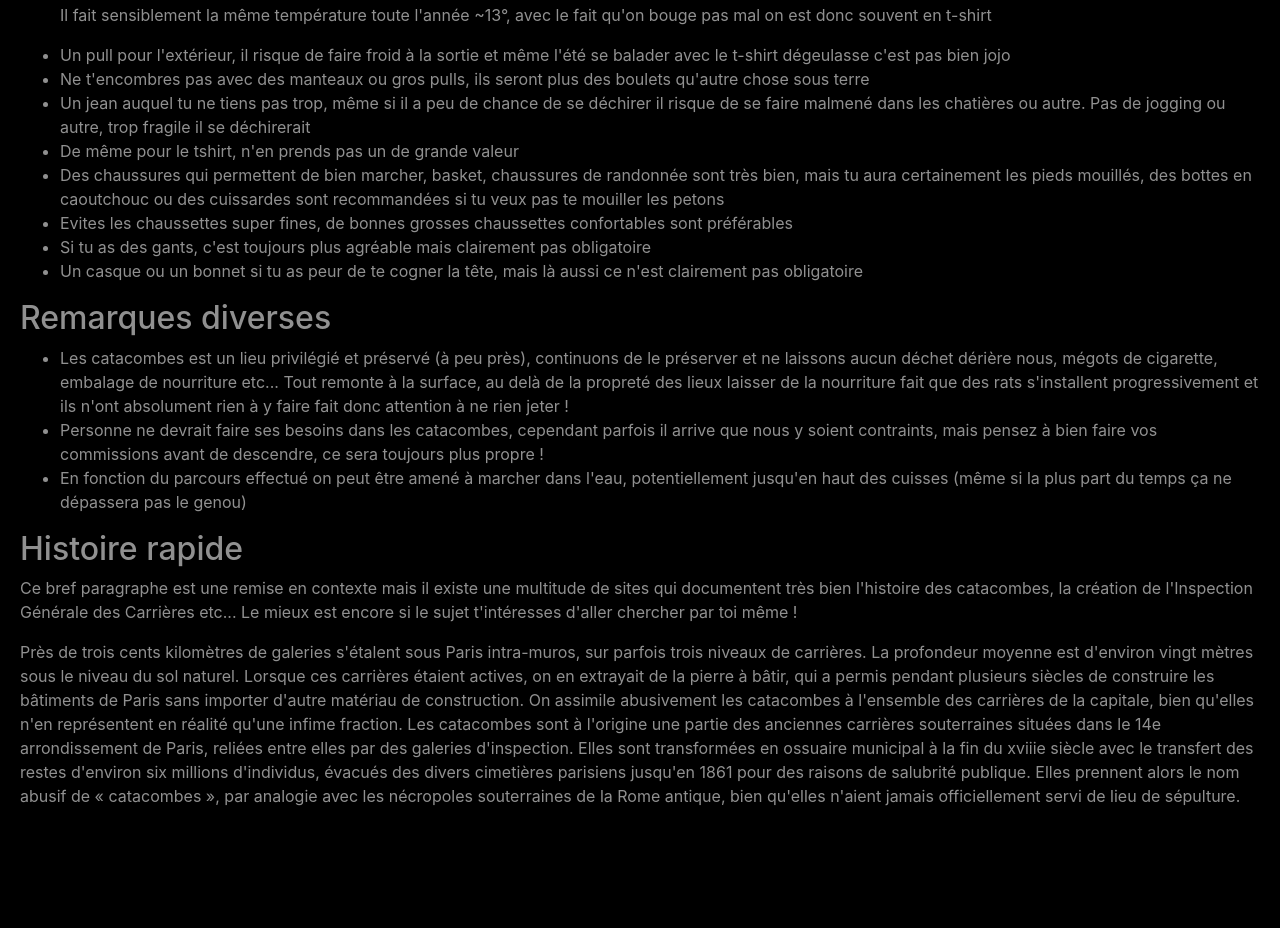
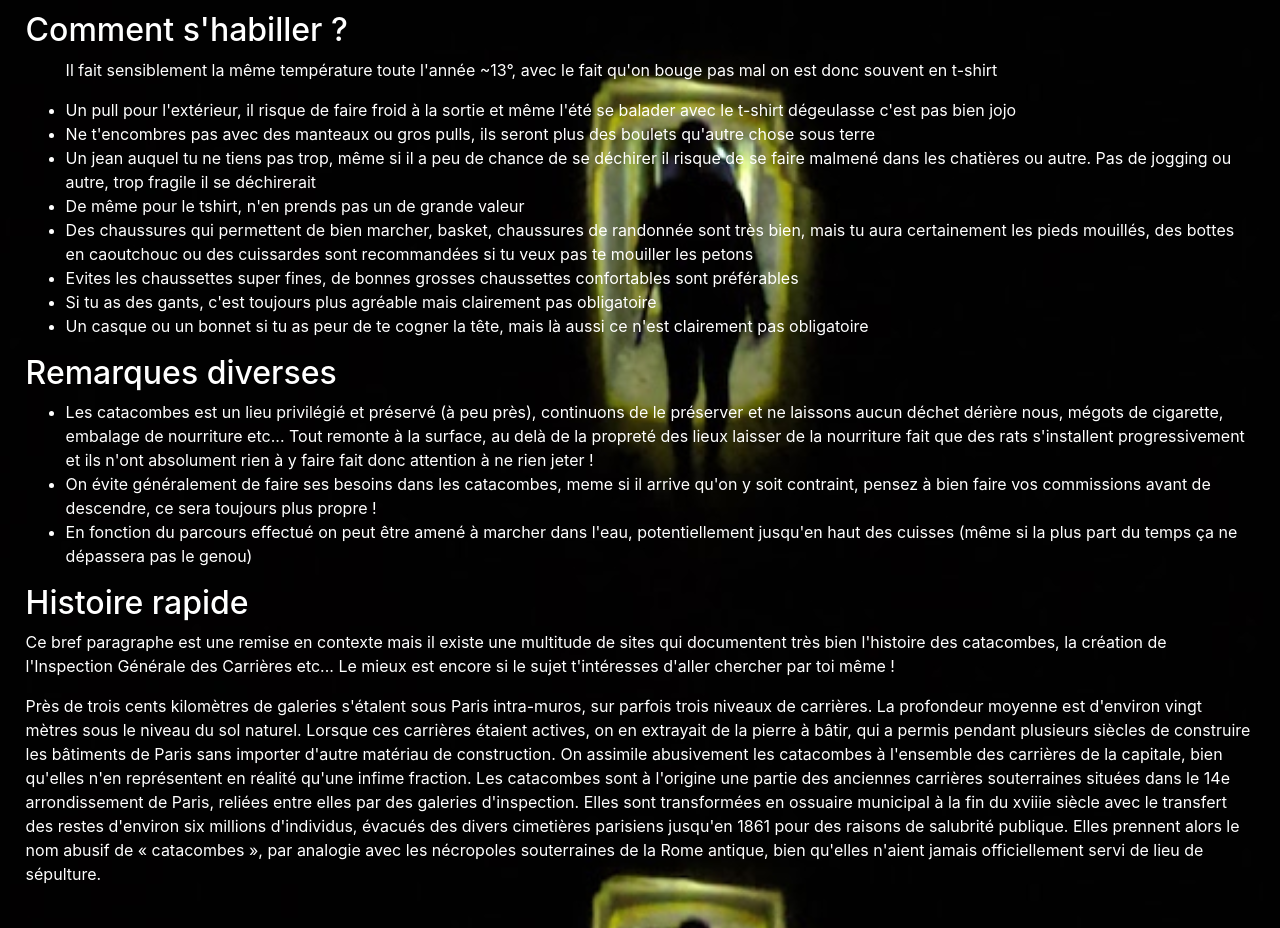
Before and after one commit to RobinMesaMarin/cataffaires, a plain HTML site: page index.html in a window 1280 px wide. Shown: the part 879-1807 px from the top of the page. Before the commit the page ends 1723 px from the top, so only its background shows below. Drawn offline with nearby package versions, Linux system fonts and the light colour scheme.

Commit message:
fix bg + rewrite stuff

```diff
--- a/index.css
+++ b/index.css
@@ -1,27 +1,22 @@
 body {
+    padding: 2%;
     width: 100%;
-    background-image: url("img/bg.mp4");
+    background-image: url("img/bg.jpg");
     background-repeat: no-repeat;
     background-size: cover;
-    opacity: 0.6;
-    background-color: black;
+    background-attachment: fixed;
+    color:white;
 }
 
-.content {
-    z-index: 1;
-    color: #f1f1f1;
-    width: 100%;
-    padding: 20px;
-  }
-
-#myVideo {
-position: fixed;
-right: 0;
-bottom: 0;
-min-width: 100%;
-min-height: 100%;
+body h1 {
+    text-align: center;
+    margin-top:2%
 }
 
 a {
     color: red;
 }
+
+a:hover{
+    color:darkred;
+}
--- a/index.html
+++ b/index.html
@@ -16,11 +16,6 @@
 </head>
 
 <body>
-
-    <!-- <video autoplay muted loop id="myVideo">
-        <source src="img/bg.mp4" type="video/mp4">
-    </video> -->
-    <div class="content">
     <h1>Introduction aux catas</h1>
     <h2>Disclaimer</h2>
     <ul>
@@ -99,8 +94,8 @@
             surface, au delà de la propreté des lieux laisser de la nourriture fait que des rats s'installent
             progressivement et ils n'ont absolument rien à y faire fait donc attention à ne rien jeter !</li>
 
-            <li>Personne ne devrait faire ses besoins dans les catacombes, cependant parfois il arrive que nous y soient
-                contraints, mais pensez à bien faire vos commissions avant de descendre, ce sera toujours plus propre !
+        <li>On évite généralement de faire ses besoins dans les catacombes, meme si il arrive qu'on y soit contraint,
+            pensez à bien faire vos commissions avant de descendre, ce sera toujours plus propre !
         </li>
 
         <li>
@@ -130,5 +125,4 @@
         officiellement servi de lieu de sépulture.</p>
 
     <!-- todo : Ajouter des liens avec quelques sites pour les recherches -->
-        </div>
 </body>
```
Also changed, not shown: img/bg.jpg (added). Lines whose indentation alone changed are shown as unchanged.
